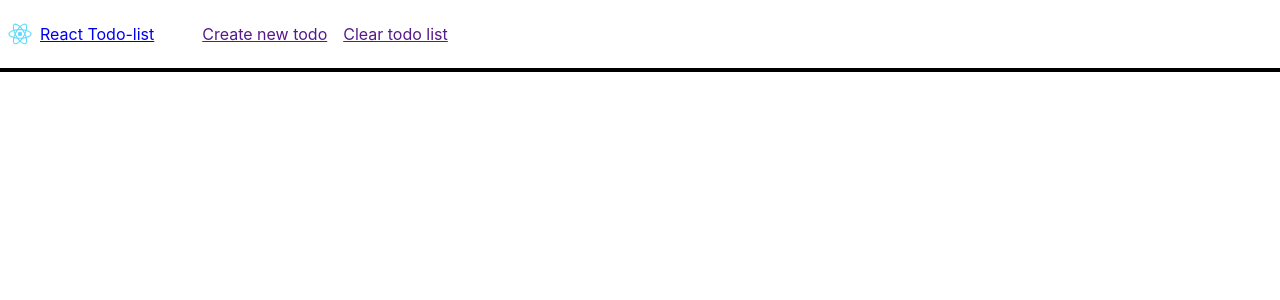
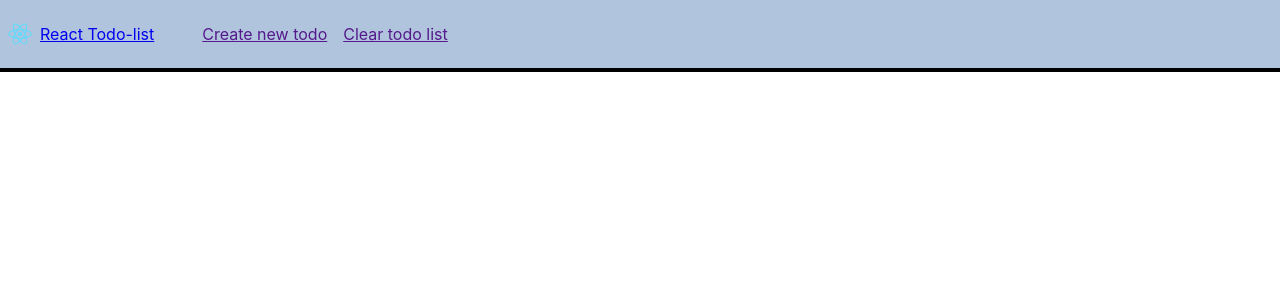
Before and after one commit to luis-c465/react-todo-list, a React (Create React App) app: page / in a window 1280 px wide. Shown: the top 300 px of the page. Built offline with nearby package versions, Linux system fonts and the light colour scheme.

Commit message:
Change header color to lightblue

```diff
--- a/src/SiteHeader.css
+++ b/src/SiteHeader.css
@@ -1,5 +1,6 @@
 .site-header {
   display: flex;
+  background-color: lightsteelblue;
   border: 5px;
   border-bottom: solid 0.3rem;
 }
```
